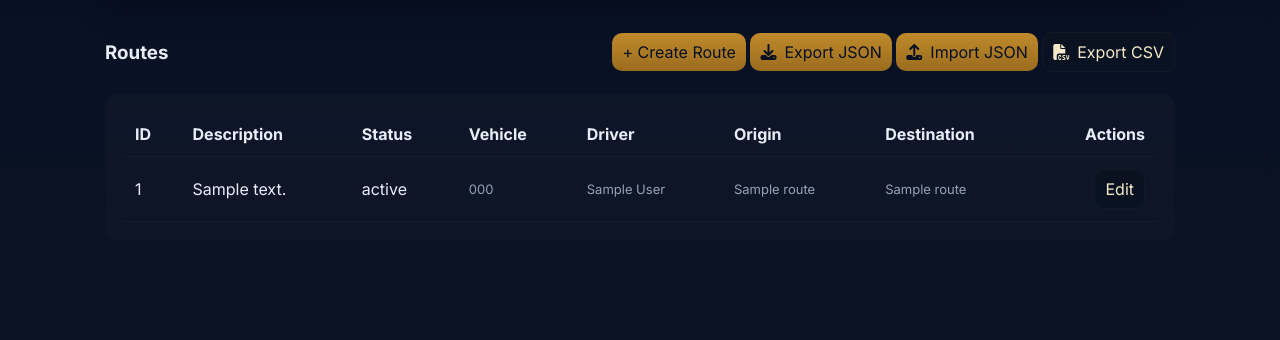
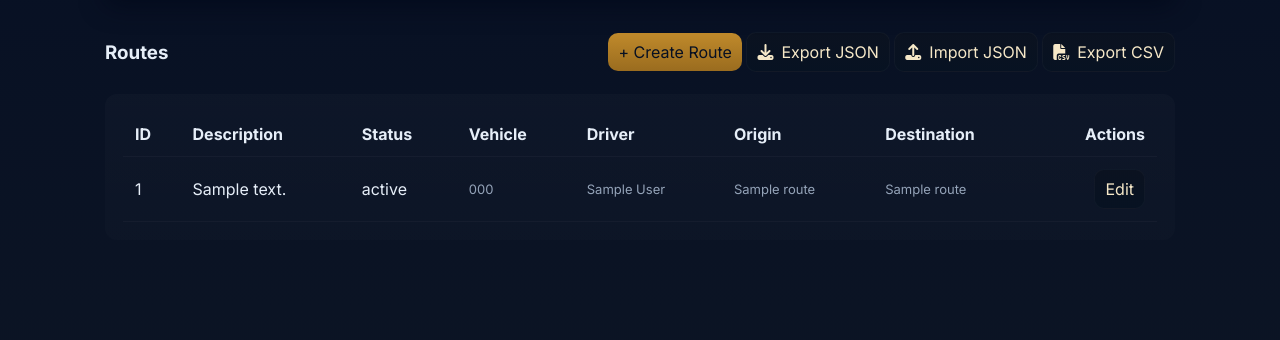
Before and after one commit to Diego-Alonso-05/Post_Office, a Django app: page /routes/ in a window 1280 px wide. Shown: the part 103-443 px from the top of the page. Run offline with Django 5.2, Linux system fonts and the light colour scheme; a user stored in the database is signed in; tables that the repository leaves empty hold one stand-in row (values such as "Sample post"); parts of the project's set-up code (start-up, migrations or seed data) failed here and were passed over.

Commit message:
UI improvements

```diff
--- a/PostOffice/PostOffice_Proj/PostOffice_App/templates/routes/list.html
+++ b/PostOffice/PostOffice_Proj/PostOffice_App/templates/routes/list.html
@@ -13,11 +13,11 @@
         + Create Route
       </a>
 
-      <a class="btn btn-primary" href="{% url 'routes_export_json' %}">
+      <a class="btn btn-secondary" href="{% url 'routes_export_json' %}">
         <i class="fa fa-download"></i> Export JSON
       </a>
 
-      <a class="btn btn-primary" href="{% url 'routes_import_json' %}">
+      <a class="btn btn-secondary" href="{% url 'routes_import_json' %}">
         <i class="fa fa-upload"></i> Import JSON
       </a>
 
--- a/PostOffice/PostOffice_Proj/PostOffice_App/templates/warehouses/create.html
+++ b/PostOffice/PostOffice_Proj/PostOffice_App/templates/warehouses/create.html
@@ -1,5 +1,5 @@
 {% extends 'base.html' %}
-{% block title %}Add Warehouse — Mailly{% endblock %}
+{% block title %}Add Warehouse — Fast Office{% endblock %}
 {% block content %}
 <div class="container">
   <div class="card" style="max-width:800px;margin:0 auto">
```
Also changed, not shown: PostOffice/PostOffice_Proj/PostOffice_App/templates/warehouses/list.html (+8 -12 lines).
